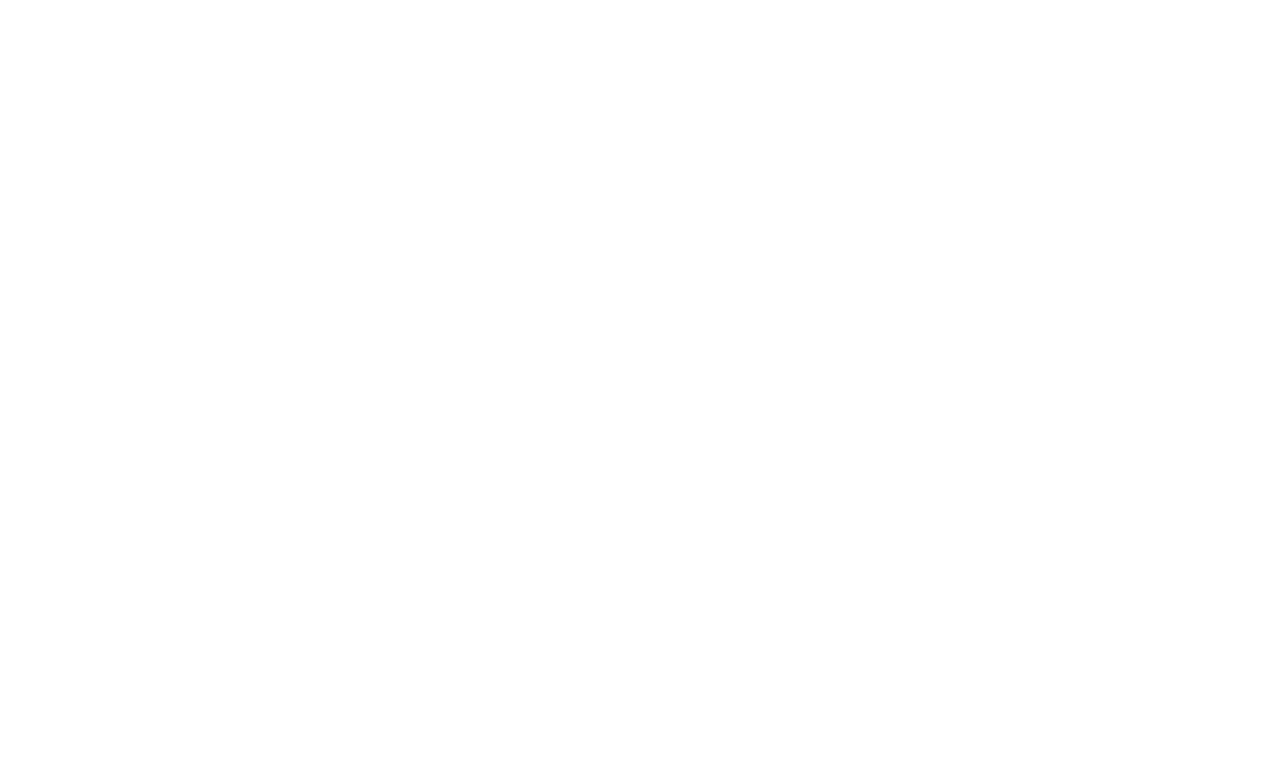
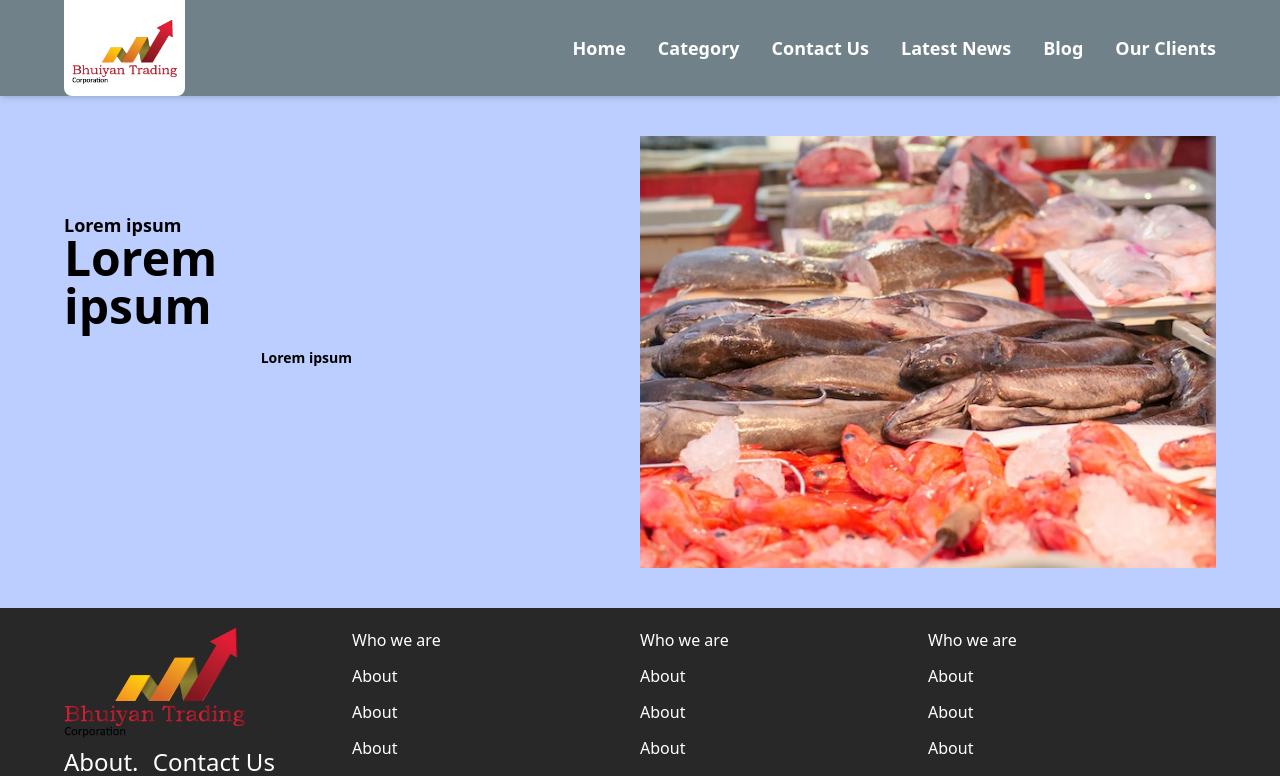
Before and after one commit to blooming-volcanoes/Bhuiyan-Trading-Client, a React (Create React App) app: page /ClinetsPage in a window 1280 px wide. Before the commit this address had no page. Shown: the top 776 px of the page. Built offline with nearby package versions, Linux system fonts and the light colour scheme; the HTML template or start-up script is replaced by a standard one.

Commit message:
banner section done of the Clinets page :building_construction:

```diff
--- a/src/App.js
+++ b/src/App.js
@@ -6,6 +6,7 @@ const LatestNews = React.lazy(() => import("./pages/LatestNews/LatestNews"));
 const Category = React.lazy(() => import("./pages/Category/Category"));
 const BlogPage = React.lazy(() => import("./pages/BlogPage/BlogPage"));
 const Contact = React.lazy(() => import("./pages/Contact/Contact"));
+const ClientsPage = React.lazy(() => import("./pages/ClientsPage/ClientsPage"));
 
 function App() {
   return (
@@ -16,6 +17,7 @@ function App() {
         <Route path="/blogPage" element={<BlogPage />} />
         <Route path="/categories" element={<Category />} />
         <Route path="/contact" element={<Contact />} />
+        <Route path="/ClinetsPage" element={<ClientsPage />} />
       </Routes>
     </Suspense>
   );
--- a/src/Components/common/Header/Header.js
+++ b/src/Components/common/Header/Header.js
@@ -1,4 +1,5 @@
 import React, { useState } from "react";
+import { Link } from "react-router-dom";
 import logo from "../../../assets/Images/logo.png";
 
 const Header = ({ color }) => {
@@ -8,17 +9,23 @@ const Header = ({ color }) => {
     { name: "Contact Us", link: "/contact" },
     { name: "Latest News", link: "/latestNews" },
     { name: "Blog", link: "/blogPage" },
+    { name: "Our Clients", link: "/ClinetsPage" },
   ];
   let [open, setOpen] = useState(false);
   return (
     <header
       style={{
-        backgroundColor: `${color ? `rgba(${color.R}, ${color.G}, ${color.B}, 0.8)` : '#243e4aa6'}`
+        backgroundColor: `${
+          color ? `rgba(${color.R}, ${color.G}, ${color.B}, 0.8)` : "#243e4aa6"
+        }`,
       }}
-      className="sticky top-0 shadow-md z-10">
+      className="sticky top-0 z-10 shadow-md"
+    >
       <nav className="main-container items-center justify-between md:flex">
         <div className="rounded-b-lg bg-white px-2 pt-5 pb-3">
-          <img className="h-16" src={logo} alt="" />
+          <Link to="/">
+            <img className="h-16" src={logo} alt="" />
+          </Link>
         </div>
 
         <div
@@ -29,17 +36,18 @@ const Header = ({ color }) => {
         </div>
 
         <ul
-          className={`absolute left-0 z-[-1] w-full bg-[#243e4aa6] pb-5 pl-9 transition-all duration-500 ease-in md:static md:z-auto md:flex md:w-auto md:items-center md:bg-transparent md:pb-0 md:pl-0 ${open ? "top-20 " : "top-[-490px]"
-            }`}
+          className={`absolute left-0 z-[-1] w-full bg-[#243e4aa6] pb-5 pl-9 transition-all duration-500 ease-in md:static md:z-auto md:flex md:w-auto md:items-center md:bg-transparent md:pb-0 md:pl-0 ${
+            open ? "top-20 " : "top-[-490px]"
+          }`}
         >
           {Links.map((link) => (
             <li key={link.name} className="my-7 text-lg md:my-0 md:ml-8">
-              <a
-                href={link.link}
+              <Link
+                to={link.link}
                 className="font-bold text-white duration-100 hover:border-b-4 hover:border-red-500"
               >
                 {link.name}
-              </a>
+              </Link>
             </li>
           ))}
         </ul>
--- a/src/layouts/PageLayout.js
+++ b/src/layouts/PageLayout.js
@@ -2,10 +2,10 @@ import React from "react";
 import Footer from "./../Components/common/Footer/Footer";
 import Header from "./../Components/common/Header/Header";
 
-function PageLayout({ children }) {
+function PageLayout({ children, color }) {
   return (
     <>
-      <Header />
+      <Header color={color} />
       {children}
       <Footer />
     </>
--- a/src/pages/ClientsPage/ClientsPage.js
+++ b/src/pages/ClientsPage/ClientsPage.js
@@ -1,7 +1,30 @@
 import React from "react";
+import fish1 from "../../assets/Images/fish1.jpg";
+import PageLayout from "./../../layouts/PageLayout";
 
+// import bgTop from "../../assets/Images/bg-right.png";
 function ClientsPage() {
-  return <div>ClientsPage</div>;
+  return (
+    <PageLayout>
+      {/* Banner */}
+
+      <div className="bg-top-bottom w-full bg-[#BCCEFF] bg-no-repeat py-10">
+        <div className="main-container grid lg:grid-cols-2">
+          {/* Left side */}
+          <h1 className="my-20 flex w-2/4 flex-col text-lg font-semibold leading-[1]">
+            Lorem ipsum <br />
+            <span className=" text-5xl">Lorem ipsum</span> <br />
+            <span className="ml-auto text-sm">Lorem ipsum</span>
+          </h1>
+
+          {/* Right Side */}
+          <div>
+            <img className="" src={fish1} alt="" />
+          </div>
+        </div>
+      </div>
+    </PageLayout>
+  );
 }
 
 export default ClientsPage;
```
Also changed, not shown: src/assets/Images/bg-right.png (added).
